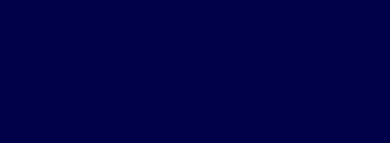
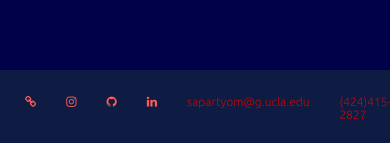
Before and after one commit to artySapa/movie-filter, a React (Create React App) app: page / in a window 390 px wide. Shown: the part 772-915 px from the top of the page. Before the commit the page ends 844 px from the top, so only its background shows below. Built offline with nearby package versions, Linux system fonts and the light colour scheme; no server answers.

Commit message:
Added footer, styled it, project done except for responsiveness

```diff
--- a/public/index.html
+++ b/public/index.html
@@ -24,6 +24,15 @@
       work correctly both with client-side routing and a non-root public URL.
       Learn how to configure a non-root public URL by running `npm run build`.
     -->
+
+
+  <link
+    rel="stylesheet"
+    type="text/css"
+    href="https://stackpath.bootstrapcdn.com/font-awesome/4.7.0/css/font-awesome.min.css"
+  />
+
+
     <title>React App</title>
   </head>
   <body>
--- a/src/App.js
+++ b/src/App.js
@@ -2,6 +2,8 @@ import React from "react";
 import Search from "./components/Search";
 import popcorn from '../src/assets/popcorn.png';
 import "./App.css";
+
+import Footer from "./components/Footer/Footer";
 
 function App() {
   return (
@@ -14,6 +16,7 @@ function App() {
       <div className="page-body">
         <Search />
       </div>
+      <Footer />
     </body>
   );
 }
--- /dev/null
+++ b/src/components/Footer/Footer.css
@@ -0,0 +1,45 @@
+.footer {
+    padding: 10px;
+    background-color: #0e1b42;
+    width: 100%;
+    display: flex;
+    justify-content: space-around;
+    margin-top: 13em;
+  }
+
+  #foot {
+    color: rgb(192, 10, 10);
+  }
+
+  a {
+    color: rgb(252, 91, 91);
+    text-decoration: none;
+  }
+  a:hover {
+    text-decoration: none;
+    color: rgb(255, 177, 177);
+  }
+
+  .footerEntry {
+    margin-right: 25px;
+    display: flex;
+    flex-direction: row;
+    justify-content: right;
+    text-decoration: none;
+  }
+
+  .footerLink {
+    color: rgb(192, 10, 10);
+    margin: 15px;
+  }
+
+  @media screen and (max-width: 1000px) {
+    .footer {
+      padding: 10px;
+      background-color: #0e1b42;
+      width: 100%;
+      display: flex;
+      justify-content: space-evenly;
+      font-size: 10px;
+    }
+  }
--- /dev/null
+++ b/src/components/Footer/Footer.js
@@ -0,0 +1,51 @@
+import React from 'react';
+
+import './Footer.css'
+
+export default function Footer(props) {
+    return (
+        <div className="footer">
+        <div class="footerEntry">
+          <p className="footerLink">
+            <a
+              href="http://resq.s3-website-us-east-1.amazonaws.com/"
+              target="_blank"
+              rel="noreferrer"
+            >
+              <i className="fa fa-link"></i>
+            </a>
+          </p>
+          <p className="footerLink">
+            <a
+              href="https://www.instagram.com/sapartyom/"
+              target="_blank"
+              rel="noreferrer"
+            >
+              <i className="fa fa-instagram"></i>
+            </a>
+          </p>
+          <p className="footerLink">
+            <a
+              href="https://github.com/artySapa"
+              target="_blank"
+              rel="noreferrer"
+            >
+              <i className="fa fa-github"></i>
+            </a>
+          </p>
+          <p className="footerLink">
+            <a
+              href="https://www.linkedin.com/in/sapartyom/"
+              target="_blank"
+              rel="noreferrer"
+            >
+              <i className="fa fa-linkedin"></i>
+            </a>
+          </p>
+          <p className="footerLink">sapartyom@g.ucla.edu</p>
+          <p className="footerLink">(424)415-2827</p>
+          <a className="footerLink" href="./artycv.pdf" download="Arty artycv.pdf">Resume</a>
+        </div>
+      </div>
+    );
+}
--- a/src/components/Search.js
+++ b/src/components/Search.js
@@ -3,8 +3,8 @@ import axios from "axios";
 
 import Selector from "./Selector/Selector";
 
-import Box from '@mui/material/Box';
-import Slider from '@mui/material/Slider';
+import Box from "@mui/material/Box";
+import Slider from "@mui/material/Slider";
 
 import "./Search.css";
 
@@ -22,18 +22,18 @@ function Search(props) {
   const [selectedYear, setSelectedYear] = useState("");
   const [selectedRating, setSelectedRating] = useState("");
 
-  const[firstYear, setFirstYear] = useState(1970);
-  const[secondYear, setSecondYear] = useState(2000);
+  const [firstYear, setFirstYear] = useState(1970);
+  const [secondYear, setSecondYear] = useState(2000);
 
   const [value, setValue] = React.useState([1970, 2000]);
   const handleChange = (e) => {
     setValue(e.target.value);
     setFirstYear(value[0]);
     setSecondYear(value[1]);
-  }
+  };
 
   const [response, setResponse] = useState("");
-  const [expanded, setExpanded] = useState(false); // TODO: change it to the router function
+  const [expanded, setExpanded] = useState(false);
   const [movieData, setMovieData] = useState({});
 
   const years = [
@@ -138,12 +138,26 @@ function Search(props) {
   };
 
   useEffect(() => {
-    getAllMovies();;
+    getAllMovies();
   }, []);
 
   useEffect(() => {
     console.log("logging");
-  }, [selectedGenre, selectedYear, selectedRating, finalGenres, finalRatings, finalYears, response, firstYear, secondYear, value, expanded, response, movieData]);
+  }, [
+    selectedGenre,
+    selectedYear,
+    selectedRating,
+    finalGenres,
+    finalRatings,
+    finalYears,
+    response,
+    firstYear,
+    secondYear,
+    value,
+    expanded,
+    response,
+    movieData,
+  ]);
 
   const generateRandomMovie = (genre, year, rating) => {
     if (genre === "" || firstYear === 0 || secondYear === 0 || rating === "") {
@@ -154,8 +168,8 @@ function Search(props) {
 
     const yearFirst = firstYear;
     const yearSecond = secondYear;
-    const ratingFirst = parseInt(rating.slice(0,1));
-    const ratingSecond = parseInt(rating.slice(2,3));
+    const ratingFirst = parseInt(rating.slice(0, 1));
+    const ratingSecond = parseInt(rating.slice(2, 3));
 
     const givenMovies = finalGenres[genre];
     let firstResult = [];
@@ -192,7 +206,7 @@ function Search(props) {
       return "";
     }
 
-    if(finalResult.length === 0){
+    if (finalResult.length === 0) {
       setExpanded(false);
       alert("No movie based on given API");
       return "";
@@ -214,7 +228,7 @@ function Search(props) {
     setMovieData(tempMovieData);
 
     // console.log(movieData[movie]);
-  }
+  };
 
   return (
     <div className="filter-body">
@@ -228,9 +242,17 @@ function Search(props) {
           setSelected={setSelectedGenre}
         />
         <h1 className="time-header">Time (1950-2023): </h1>
-      <Box sx={{ width: 200, marginLeft: "98px", padding:"10px", backgroundColor:"rgb(242, 190, 19)", borderRadius: "15px"}}>
+        <Box
+          sx={{
+            width: 200,
+            marginLeft: "98px",
+            padding: "10px",
+            backgroundColor: "rgb(242, 190, 19)",
+            borderRadius: "15px",
+          }}
+        >
           <Slider
-        getAriaLabel={() => 'Ages range'}
+            getAriaLabel={() => "Ages range"}
             value={value}
             defaultValue={2000}
             min={1950}
@@ -250,7 +272,9 @@ function Search(props) {
           variant="filled"
           onClick={() => {
             setExpanded(true);
-          setResponse(generateRandomMovie(selectedGenre, selectedYear, selectedRating));
+            setResponse(
+              generateRandomMovie(selectedGenre, selectedYear, selectedRating)
+            );
             findMovieData(response);
           }}
           sx={{
@@ -263,7 +287,7 @@ function Search(props) {
           Randomize
         </Button>
 
-      { expanded &&
+        {expanded && (
           <Button
             variant="filled"
             onClick={() => {
@@ -279,16 +303,17 @@ function Search(props) {
           >
             Minimize
           </Button>
-    }
+        )}
       </div>
 
-
-      {
-            expanded &&
+      {expanded && (
         <div className="random-result">
           <h1 className="header-res">{response}</h1>
           <div className="image-description">
-                <img src={movieData[response][0]} alt="No internet connection"></img>
+            <img
+              src={movieData[response][0]}
+              alt="No internet connection"
+            ></img>
             <p>{movieData[response][1]}</p>
           </div>
           <h2 className="header-res"> TRAILER: </h2>
@@ -302,7 +327,7 @@ function Search(props) {
             allowFullScreen
           />
         </div>
-      }
+      )}
     </div>
   );
 }
```
Also changed, not shown: 1 other file (tests, documents, lock files or other folders). Lines whose indentation alone changed are shown as unchanged.
